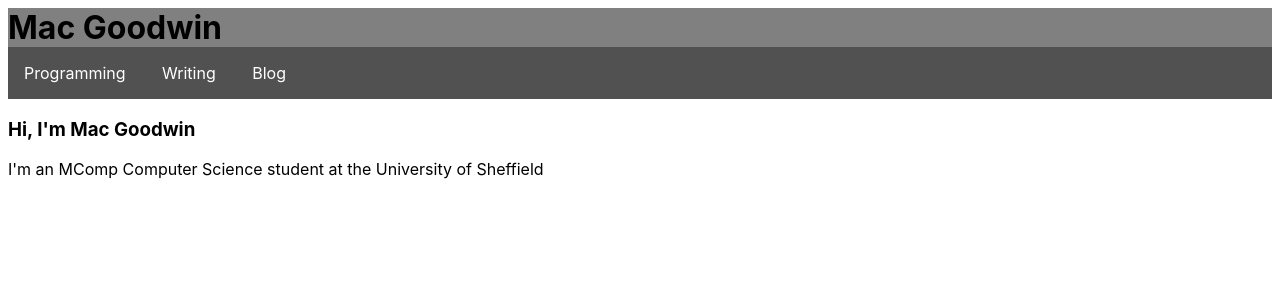
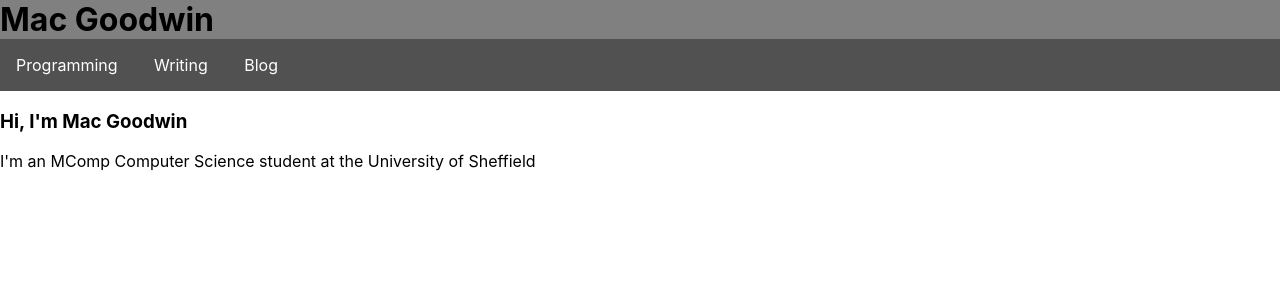
Before and after one commit to Twigonometry/mac-goodwin.com, a Jekyll site: the page built from mac-goodwin/index.html, in a window 1280 px wide. Shown: the top 300 px of the page. Built offline with Jekyll 4.4.1, drawn with Linux system fonts in a browser that asks for light colours.

Commit message:
Getting rid of margin around body

```diff
--- a/mac-goodwin/_layouts/default.html
+++ b/mac-goodwin/_layouts/default.html
@@ -7,13 +7,16 @@
         <title>{{ page.title }} - {{ site.title }}</title>
         {% include default-head.html %}
     </head>
+
     <body>
-        {% include banner.html %}
+        <div class="wrapper">
+            {% include banner.html %}
 
-        {% include nav.html %}
+            {% include nav.html %}
 
-        <main>
-            {{ content }}
-        </main>
+            <main>
+                {{ content }}
+            </main>
+        </div>
     </body>
 </html>
--- a/mac-goodwin/_sass/main.scss
+++ b/mac-goodwin/_sass/main.scss
@@ -6,6 +6,14 @@ body {
   background: $backgroundColor;
   color: $bodyColor;
   font-family: $bodyFont;
+  height: 100%;
+  width: 100%;
+  margin: 0;
+}
+
+.wrapper {
+  height: 100%;
+  width: 100%;
 }
 
 .banner {
```
